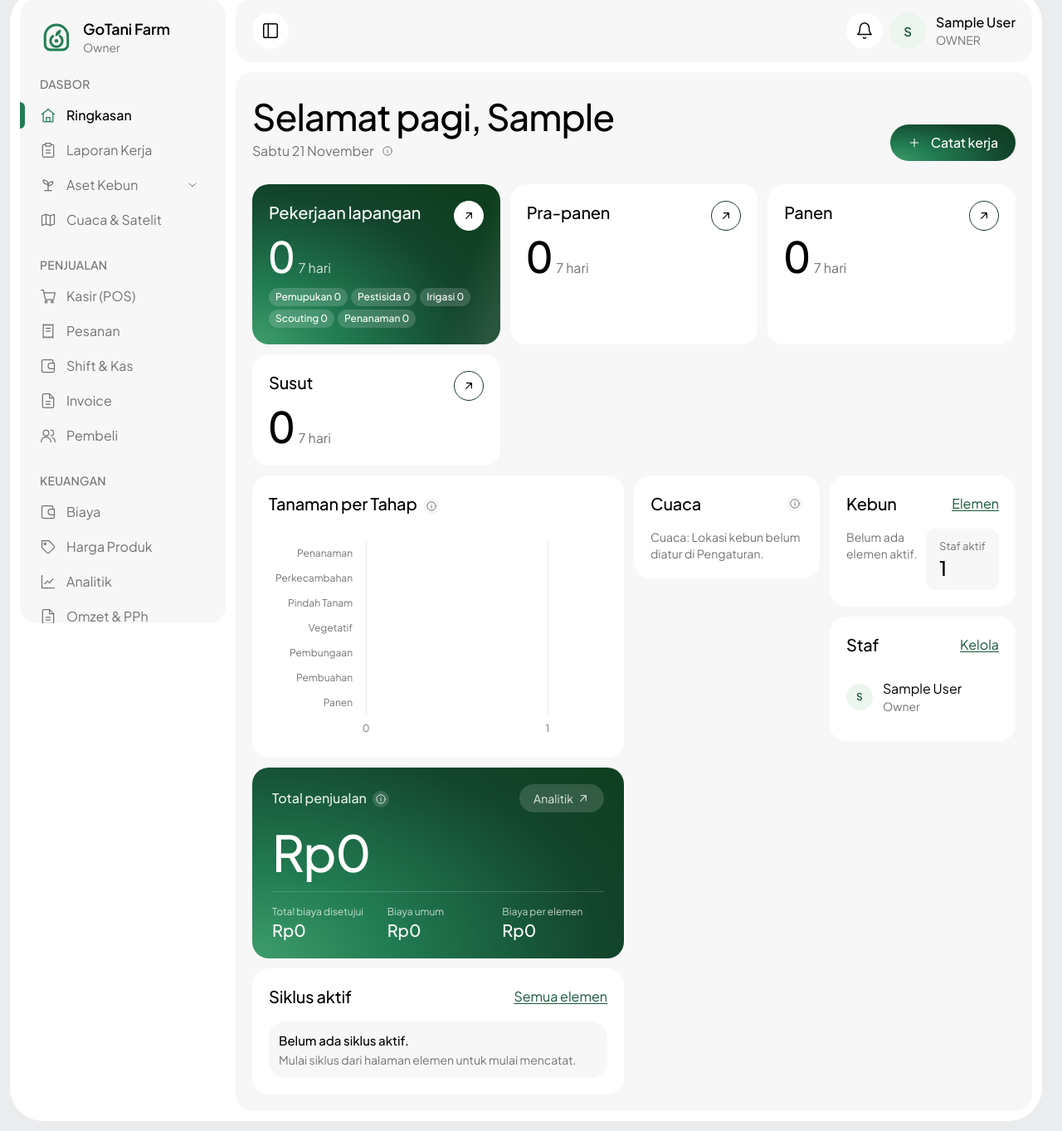
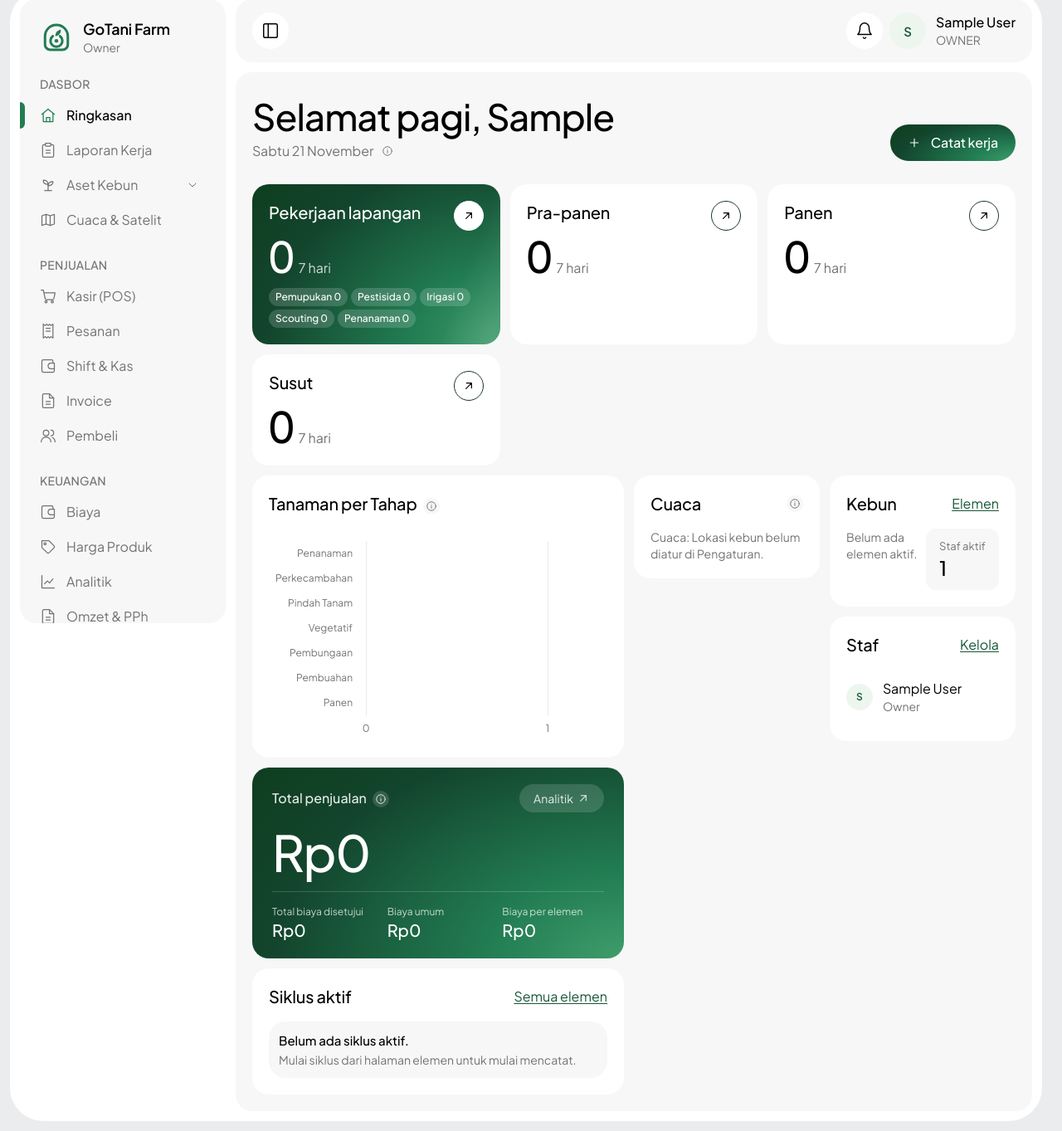
Before and after one commit to deleels/GoTani, a Django app: page / in a window 1280 px wide. Shown: the part 25-1388 px from the top of the page at 83% size. Run offline with Django 5.2, Linux system fonts and the light colour scheme; the visitor is signed in with stand-in values (Sample User, id 1); data comes from the database, SQL or seed files in the repository; data that the repository does not hold is empty; some libraries are stand-ins or nearby versions.

Commit message:
Green surfaces: glow follows the surface's place on the page; trend chips keep their shape
Top (page head, hero, featured stat, document bar) glows from the bottom right, bottom (full-width buttons)
from the top right, everything else from the right edge; gt-lit--top/--middle/--bottom override.

```diff
--- a/core/static/core/gotani.css
+++ b/core/static/core/gotani.css
@@ -875,13 +875,23 @@ html { scrollbar-gutter: stable; }
   :is(.app-dash__stats, .app-buyer__value) .gt-stat__value, :is(.app-dash__stats, .app-buyer__value) .gt-stat__value.app-stat__money { font-size: 20px; }
 }
 
-/* One light for every green surface: the featured stat card's glow from the bottom-left corner (bundle.css
-   .gt-stat--featured) is reused for the hero panel and the primary button, so cards, panel and buttons read as lit
-   from the same place. Flat: no drop shadow, no rim highlight. Overrides bundle.css (copied, never edited). */
-:root { --gt-lit: radial-gradient(130% 160% at 0% 100%, #3f9d6b 0%, var(--green-600) 28%, var(--green-800) 72%, var(--green-900) 100%); }
-.gt-hero { background: var(--gt-lit); }
+/* One light for every green surface (primary button, hero panel, featured stat card). The light sits on the right
+   of the page, so the glow's corner follows where the surface sits: at the top of a page (page head, hero, featured
+   stat, document bar) from the bottom right; at the bottom (full-width pay and sign-in buttons) from the top right;
+   in between from the right edge. Flat: no drop shadow, no rim highlight. Overrides bundle.css (copied, never edited).
+   --gt-lit is declared on the element itself so var(--gt-lit-at) resolves per element. */
+.gt-btn--primary, .gt-hero, .gt-stat--featured {
+  --gt-lit-at: 100% 50%;
+  --gt-lit: radial-gradient(130% 160% at var(--gt-lit-at), #3f9d6b 0%, var(--green-600) 28%, var(--green-800) 72%, var(--green-900) 100%);
+  --gt-lit-hover: radial-gradient(130% 160% at var(--gt-lit-at), #4aab78 0%, var(--green-600) 32%, var(--green-800) 76%, var(--green-900) 100%); }
+.gt-hero, .gt-stat--featured, :is(.gt-pagehead, .app-docbar, .gt-hero, .gt-dark) .gt-btn--primary, .gt-lit--top { --gt-lit-at: 100% 100%; }
+.gt-btn--block.gt-btn--primary, .gt-lit--bottom { --gt-lit-at: 100% 0%; }
+.gt-btn--primary.gt-lit--middle, .gt-lit--middle { --gt-lit-at: 100% 50%; }
+.gt-hero, .gt-stat--featured { background: var(--gt-lit); }
 .gt-btn--primary { background: var(--gt-lit); color: #fff; font-weight: 500; letter-spacing: -.01em; gap: 12px; box-shadow: none; }
-.gt-btn--primary:hover { background: radial-gradient(130% 160% at 0% 100%, #4aab78 0%, var(--green-600) 32%, var(--green-800) 76%, var(--green-900) 100%); }
+.gt-btn--primary:hover { background: var(--gt-lit-hover); }
+/* Trend chips never shrink or wrap in a narrow card. */
+.gt-stat__chip { flex: none; white-space: nowrap; line-height: 1; }
 /* The gradient is painted from the outer edge (border-box), so the 1.5px transparent border doesn't show a
    repeated sliver of the gradient along the edges. */
 .gt-btn--primary, .gt-btn--primary:hover, .gt-hero, .gt-stat--featured { background-origin: border-box !important; border-color: transparent; }
```
